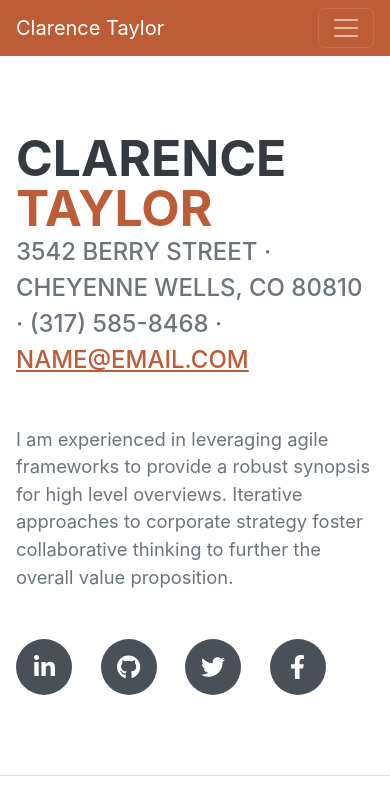
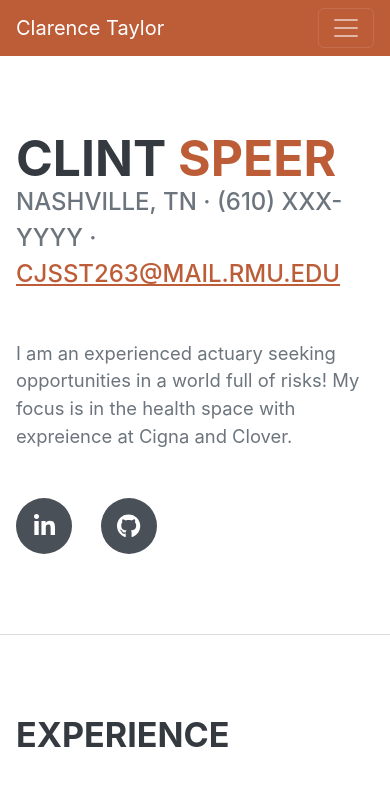
Before and after one commit to strataspeer/strataspeer.github.io, a plain HTML site: page index.html in a window 390 px wide. Shown: the top 801 px of the page. Drawn offline with nearby package versions, Linux system fonts and the light colour scheme; a web font is replaced by a local one.

Commit message:
working on main page
placeholder for phone, no links on LinkedIn or Github

```diff
--- a/index.html
+++ b/index.html
@@ -5,7 +5,7 @@
         <meta name="viewport" content="width=device-width, initial-scale=1, shrink-to-fit=no" />
         <meta name="description" content="" />
         <meta name="author" content="" />
-        <title>Resume - Start Bootstrap Theme</title>
+        <title>Resume - Clint Speer</title>
         <link rel="icon" type="image/x-icon" href="assets/img/favicon.ico" />
         <!-- Font Awesome icons (free version)-->
         <script src="https://use.fontawesome.com/releases/v6.3.0/js/all.js" crossorigin="anonymous"></script>
@@ -40,19 +40,17 @@
             <section class="resume-section" id="about">
                 <div class="resume-section-content">
                     <h1 class="mb-0">
-                        Clarence
-                        <span class="text-primary">Taylor</span>
+                        Clint
+                        <span class="text-primary">Speer</span>
                     </h1>
                     <div class="subheading mb-5">
-                        3542 Berry Street · Cheyenne Wells, CO 80810 · (317) 585-8468 ·
-                        <a href="mailto:name@email.com">name@email.com</a>
+                        Nashville, TN · (610) XXX-YYYY ·
+                        <a href="mailto:cjsst263@mail.rmu.edu">cjsst263@mail.rmu.edu</a>
                     </div>
-                    <p class="lead mb-5">I am experienced in leveraging agile frameworks to provide a robust synopsis for high level overviews. Iterative approaches to corporate strategy foster collaborative thinking to further the overall value proposition.</p>
+                    <p class="lead mb-5">I am an experienced actuary seeking opportunities in a world full of risks! My focus is in the health space with expreience at Cigna and Clover.</p>
                     <div class="social-icons">
                         <a class="social-icon" href="#!"><i class="fab fa-linkedin-in"></i></a>
                         <a class="social-icon" href="#!"><i class="fab fa-github"></i></a>
-                        <a class="social-icon" href="#!"><i class="fab fa-twitter"></i></a>
-                        <a class="social-icon" href="#!"><i class="fab fa-facebook-f"></i></a>
                     </div>
                 </div>
             </section>
```
